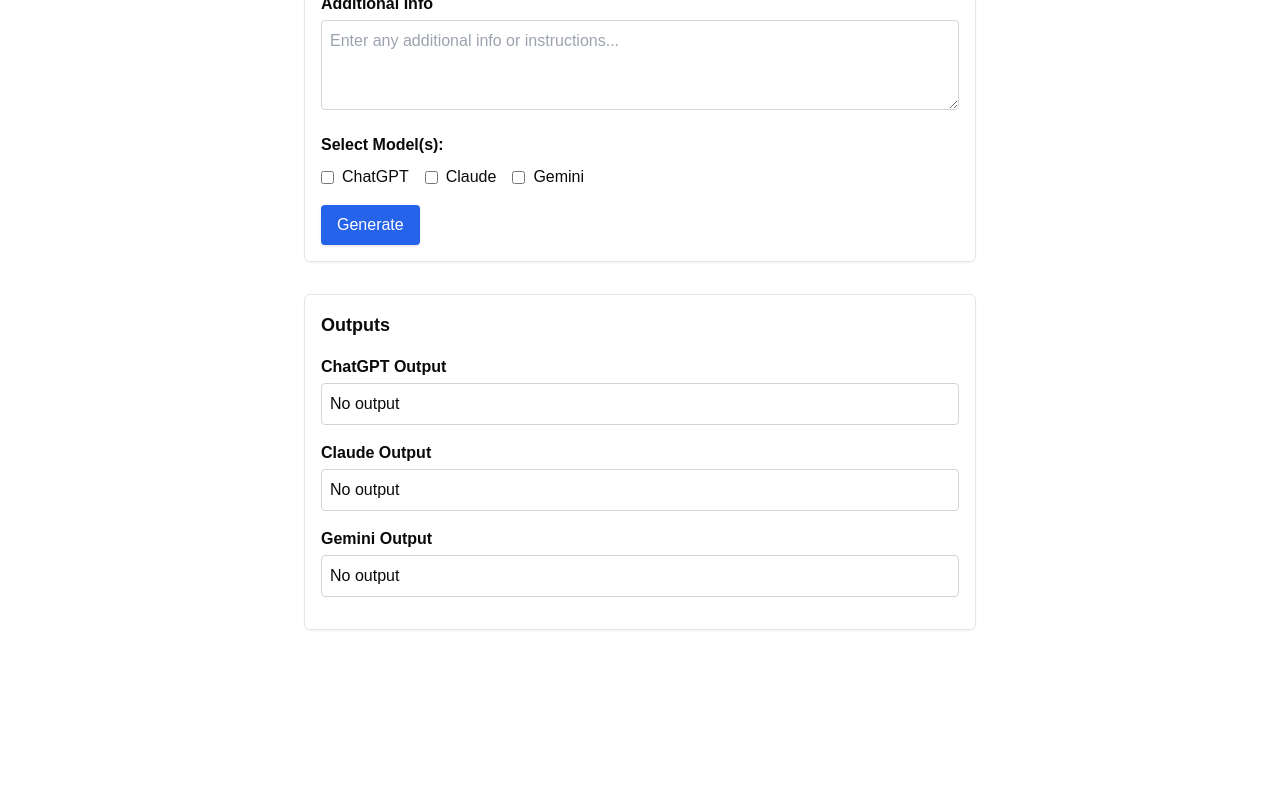
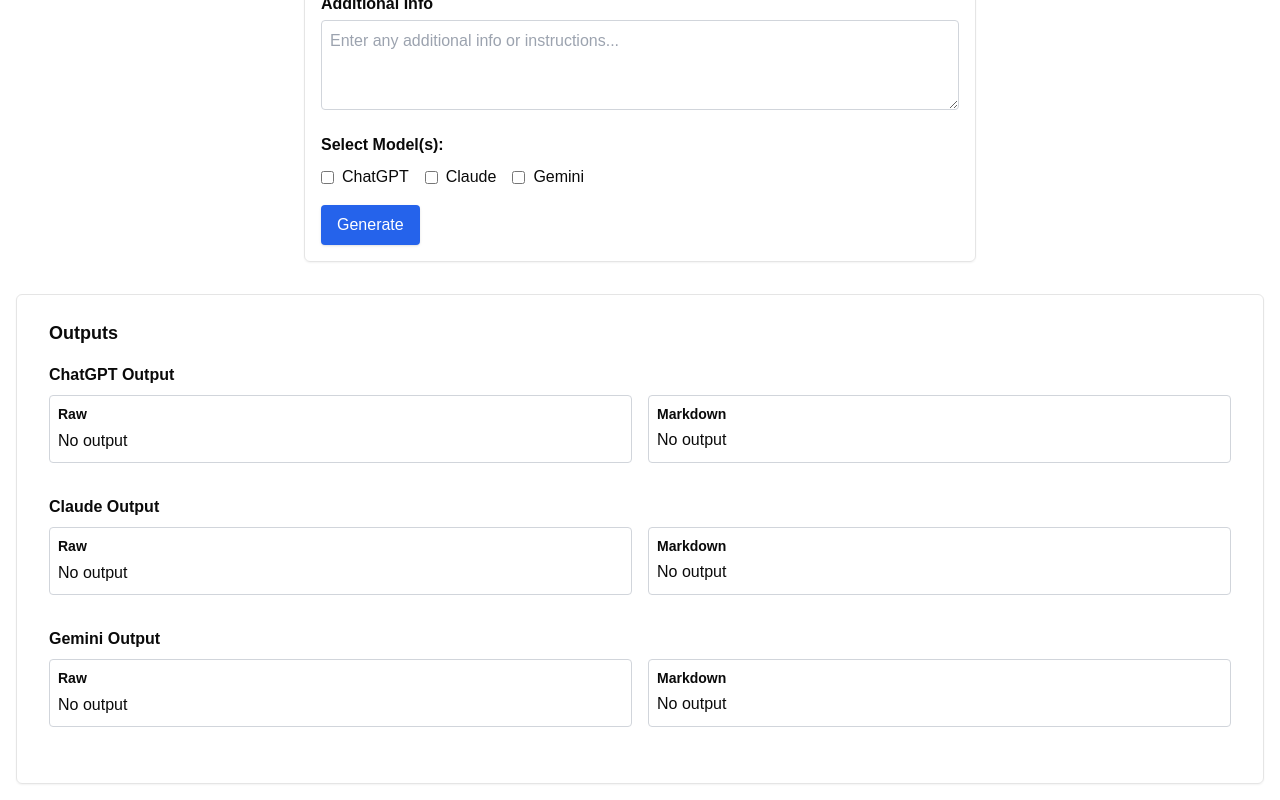
Before and after one commit to eugeneshilow/project-social-x, a Next.js app: page / in a window 1280 px wide. Shown: the part 387-1187 px from the top of the page. Before the commit the page ends 1033 px from the top, so only its background shows below. Built offline with nearby package versions, Linux system fonts and the light colour scheme.

Commit message:
added output raw&md columns

```diff
--- a/app/_components/outputs-section.tsx
+++ b/app/_components/outputs-section.tsx
@@ -1,4 +1,7 @@
 "use client"
+
+import ReactMarkdown from "react-markdown"
+import remarkGfm from "remark-gfm"
 
 interface OutputsSectionProps {
   chatGPTOutput: string
@@ -12,27 +15,90 @@
   geminiOutput
 }: OutputsSectionProps) {
   return (
-    <div className="max-w-2xl mx-auto w-full p-4 border rounded-md shadow-sm">
+    <div className="mx-auto w-full max-w-screen-2xl px-8 py-6 border rounded-md shadow-sm">
       <h2 className="text-lg font-bold mb-4">Outputs</h2>
 
-      <div className="mb-4">
-        <h3 className="font-semibold">ChatGPT Output</h3>
-        <div className="p-2 mt-1 border border-gray-300 rounded">
-          {chatGPTOutput || "No output"}
+      {/* ChatGPT */}
+      <div className="mb-8">
+        <h3 className="font-semibold mb-2">ChatGPT Output</h3>
+        <div className="grid grid-cols-2 gap-4">
+          {/* Raw */}
+          <div className="p-2 border border-gray-300 rounded">
+            <p className="text-sm font-bold mb-1">Raw</p>
+            <p className="leading-relaxed whitespace-pre-wrap">
+              {chatGPTOutput || "No output"}
+            </p>
+          </div>
+          {/* Markdown */}
+          <div className="p-2 border border-gray-300 rounded">
+            <p className="text-sm font-bold mb-1">Markdown</p>
+            {chatGPTOutput ? (
+              <ReactMarkdown
+                remarkPlugins={[remarkGfm]}
+                className="prose prose-lg max-w-none leading-relaxed space-y-4"
+              >
+                {chatGPTOutput}
+              </ReactMarkdown>
+            ) : (
+              <p>No output</p>
+            )}
+          </div>
         </div>
       </div>
 
-      <div className="mb-4">
-        <h3 className="font-semibold">Claude Output</h3>
-        <div className="p-2 mt-1 border border-gray-300 rounded">
-          {claudeOutput || "No output"}
+      {/* Claude */}
+      <div className="mb-8">
+        <h3 className="font-semibold mb-2">Claude Output</h3>
+        <div className="grid grid-cols-2 gap-4">
+          {/* Raw */}
+          <div className="p-2 border border-gray-300 rounded">
+            <p className="text-sm font-bold mb-1">Raw</p>
+            <p className="leading-relaxed whitespace-pre-wrap">
+              {claudeOutput || "No output"}
+            </p>
+          </div>
+          {/* Markdown */}
+          <div className="p-2 border border-gray-300 rounded">
+            <p className="text-sm font-bold mb-1">Markdown</p>
+            {claudeOutput ? (
+              <ReactMarkdown
+                remarkPlugins={[remarkGfm]}
+                className="prose prose-lg max-w-none leading-relaxed space-y-4"
+              >
+                {claudeOutput}
+              </ReactMarkdown>
+            ) : (
+              <p>No output</p>
+            )}
+          </div>
         </div>
       </div>
 
-      <div className="mb-4">
-        <h3 className="font-semibold">Gemini Output</h3>
-        <div className="p-2 mt-1 border border-gray-300 rounded">
-          {geminiOutput || "No output"}
+      {/* Gemini */}
+      <div className="mb-8">
+        <h3 className="font-semibold mb-2">Gemini Output</h3>
+        <div className="grid grid-cols-2 gap-4">
+          {/* Raw */}
+          <div className="p-2 border border-gray-300 rounded">
+            <p className="text-sm font-bold mb-1">Raw</p>
+            <p className="leading-relaxed whitespace-pre-wrap">
+              {geminiOutput || "No output"}
+            </p>
+          </div>
+          {/* Markdown */}
+          <div className="p-2 border border-gray-300 rounded">
+            <p className="text-sm font-bold mb-1">Markdown</p>
+            {geminiOutput ? (
+              <ReactMarkdown
+                remarkPlugins={[remarkGfm]}
+                className="prose prose-lg max-w-none leading-relaxed space-y-4"
+              >
+                {geminiOutput}
+              </ReactMarkdown>
+            ) : (
+              <p>No output</p>
+            )}
+          </div>
         </div>
       </div>
     </div>
```
Also changed, not shown: claude-cookies.json (+83 -83 lines), package.json (+5 -3 lines), 1 other file (tests, documents, lock files or other folders).
